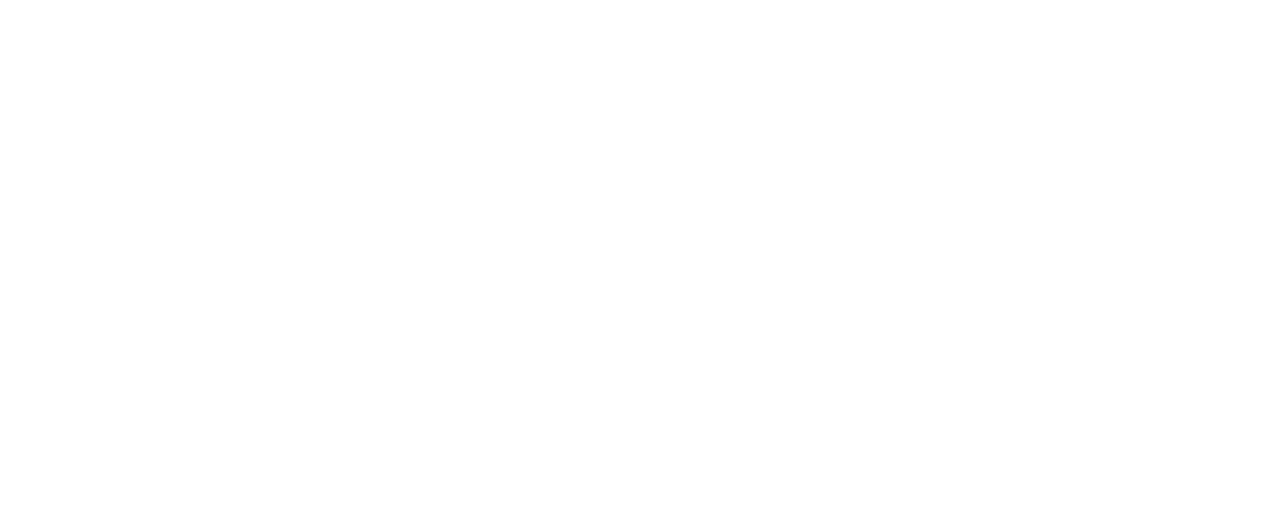
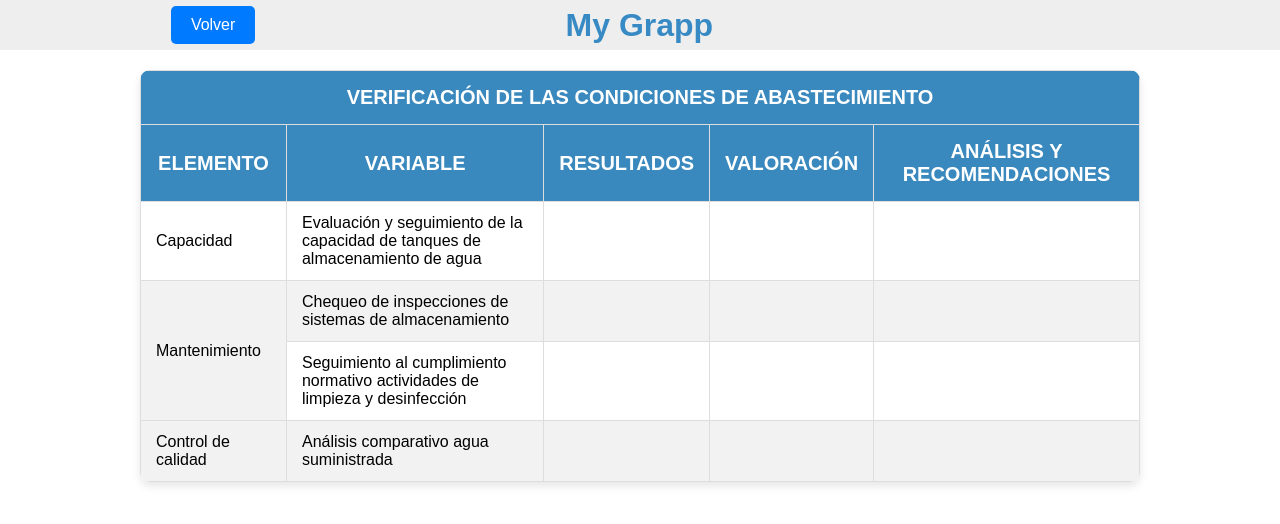
Before and after one commit to diazms04/MyGrapp-Acuacar, a React (Vite) app: page /diagnosis in a window 1280 px wide. Before the commit this address had no page. Shown: the top 524 px of the page. Built offline with nearby package versions, Linux system fonts and the light colour scheme.

Commit message:
diagnosis page

```diff
--- a/package.json
+++ b/package.json
@@ -10,6 +10,7 @@
     "preview": "vite preview"
   },
   "dependencies": {
+    "html2pdf.js": "^0.10.1",
     "react": "^18.2.0",
     "react-dom": "^18.2.0",
     "react-router-dom": "^6.23.1"
--- a/src/components/NavBar/NavBar.jsx
+++ b/src/components/NavBar/NavBar.jsx
@@ -1,9 +1,7 @@
 import React from 'react';
 import './NavBar.scss';
-import imglo from '../../assets/Logo Acuacar 2019.png';
-import logoPatio from '../../assets/patio.png';
 
-function NavBar({ leftChildren }) {
+function NavBar({ leftChildren, rightChildren }) {
   return (
     <div className="nav_container">
       <div className="logos_pro">
@@ -12,7 +10,9 @@
       <div className="title_nav">
         <h1 className="titles">My Grapp</h1>
       </div>
-      <div className="logos_pro"></div>
+      <div className="logos_pro">
+        {rightChildren}
+      </div>
     </div>
   );
 }
--- /dev/null
+++ b/src/pages/Diagnosis/Diagnosis.jsx
@@ -0,0 +1,93 @@
+import React, { useEffect, useState } from 'react';
+import NavBar from '../../components/NavBar/NavBar';
+import BackButton from '../../components/BackButton/BackButton';
+import './Diagnosis.scss'; // Asegúrate de crear y enlazar este archivo CSS
+
+export default function Diagnosis() {
+  const [resultadoEvaluacion, setResultadoEvaluacion] = useState('');
+
+  useEffect(() => {
+    const storedResultado = localStorage.getItem('resultadoEvaluacion');
+    if (storedResultado) {
+      setResultadoEvaluacion(storedResultado);
+    }
+  }, []);
+
+  const getResultadoClass = () => {
+    if (resultadoEvaluacion === 'Óptimo - satisfactorio') {
+      return 'resultado-optimo';
+    } else if (resultadoEvaluacion === 'Riesgo crítico-insatisfactorio') {
+      return 'resultado-riesgo';
+    }
+    return '';
+  };
+
+  const getValoracion = () => {
+    if (resultadoEvaluacion === 'Óptimo - satisfactorio') {
+      return '100%';
+    } else if (resultadoEvaluacion === 'Riesgo crítico-insatisfactorio') {
+      return '0%';
+    }
+    return '';
+  };
+
+  const getAnalisisRecomendaciones = () => {
+    if (resultadoEvaluacion === 'Óptimo - satisfactorio') {
+      return '¡EXCELENTE! Su capacidad de almacenamiento para abastecimiento es ideal para el abastecimiento de su actividad productiva por 24 h. Le sugerimos evaluar las condiciones y/o estado de los sistemas de almacenamiento para su correcto funcionamiento en términos de calidad.';
+    } else if (resultadoEvaluacion === 'Riesgo crítico-insatisfactorio') {
+      return '¡ALERTA! Su sistema de almacenamiento cuenta con capacidad insuficiente para almacenar y abastecer sus actividades. Es importante que tome acciones inmediatas en relación a lo siguiente.- Planifique e implemente a corto plazo los ajustes correspondientes al sistema de abastecimiento.- Verifique y proyecte su capacidad para tomar decisiones correctas en el dimensionamiento del sistema.- Refuerce de manera temporal las medidas de ahorro y consumo en su establecimiento.';
+    }
+    return '';
+  };
+
+  return (
+    <div>
+      <NavBar leftChildren={<BackButton />} />
+      <div className="diagnosis-container">
+        <table>
+          <thead>
+            <tr>
+              <th colSpan="5">Verificación de las condiciones de abastecimiento</th>
+            </tr>
+            <tr>
+              <th>ELEMENTO</th>
+              <th>VARIABLE</th>
+              <th>RESULTADOS</th>
+              <th>VALORACIÓN</th>
+              <th>ANÁLISIS Y RECOMENDACIONES</th>
+            </tr>
+          </thead>
+          <tbody>
+            <tr>
+              <td>Capacidad</td>
+              <td>Evaluación y seguimiento de la capacidad de tanques de almacenamiento de agua</td>
+              <td className={getResultadoClass()}>{resultadoEvaluacion}</td>
+              <td>{getValoracion()}</td>
+              <td>{getAnalisisRecomendaciones()}</td>
+            </tr>
+            <tr>
+              <td rowSpan="2">Mantenimiento</td>
+              <td>Chequeo de inspecciones de sistemas de almacenamiento</td>
+              <td className={getResultadoClass()}>{resultadoEvaluacion}</td>
+              <td>{getValoracion()}</td>
+              <td>{getAnalisisRecomendaciones()}</td>
+            </tr>
+            <tr>
+              <td>Seguimiento al cumplimiento normativo actividades de limpieza y desinfección</td>
+              <td className={getResultadoClass()}>{resultadoEvaluacion}</td>
+              <td>{getValoracion()}</td>
+              <td>{getAnalisisRecomendaciones()}</td>
+            </tr>
+            <tr>
+              <td>Control de calidad</td>
+              <td>Análisis comparativo agua suministrada</td>
+              <td className={getResultadoClass()}>{resultadoEvaluacion}</td>
+              <td>{getValoracion()}</td>
+              <td>{getAnalisisRecomendaciones()}</td>
+            </tr>
+          </tbody>
+        </table>
+      </div>
+    </div>
+  );
+}
--- /dev/null
+++ b/src/pages/Diagnosis/Diagnosis.scss
@@ -0,0 +1,51 @@
+/* Diagnosis.css */
+
+.diagnosis-container {
+    display: flex;
+    flex-direction: column;
+    align-items: center;
+    min-height: 100vh; /* Asegurar que ocupe al menos toda la altura visible */
+    font-family: 'Arial', sans-serif;
+    margin-bottom: 20px;
+  }
+
+  table {
+    width: 100%;
+    max-width: 1000px;
+    border-collapse: collapse;
+    box-shadow: 0 4px 8px rgba(0, 0, 0, 0.1);
+    background-color: #fff;
+    overflow: hidden;
+    border-radius: 10px;
+    margin-bottom: 20px;
+    margin-top: 20px;
+  }
+
+  th, td {
+    padding: 12px 15px;
+    text-align: left;
+    border: 1px solid #ddd;
+  }
+
+  th {
+    background-color: #3a89be;
+    color: #fff;
+    text-transform: uppercase;
+    font-weight: 600;
+  }
+
+  thead th {
+    font-size: 20px;
+    text-align: center;
+    padding: 15px;
+    background-color: #3a89be;
+
+  }
+
+  tbody tr:nth-child(even) {
+    background-color: #f2f2f2;
+  }
+
+  tbody tr:hover {
+    background-color: #e9e9e9;
+  }
--- /dev/null
+++ b/src/pages/Diagnosis/index.jsx
@@ -0,0 +1 @@
+export * from './Diagnosis'
--- a/src/pages/Esctaa/Esctaa.jsx
+++ b/src/pages/Esctaa/Esctaa.jsx
@@ -8,7 +8,6 @@
   const [sector, setSector] = useState('gastronomico');
   const [inputValue, setInputValue] = useState(0);
   const [consumo, setConsumo] = useState(0);
-  const [porcentaje, setPorcentaje] = useState('');
   const [estado, setEstado] = useState('');
   const [valorE1Texto, setValorE1Texto] = useState('');
   const [estadosTabla3, setEstadosTabla3] = useState({
@@ -27,7 +26,6 @@
     setSector(event.target.value);
     setInputValue(0);
     setConsumo(0);
-    setPorcentaje('');
     setEstado('');
     setValorE1Texto('');
   };
@@ -89,6 +87,10 @@
   };
 
   const selectedSector = sectores.find((s) => s.value === sector);
+
+  const handleSaveToLocalStorage = () => {
+    localStorage.setItem('resultadoEvaluacion', estado);
+  };
 
   return (
     <div className="esctaa-container">
@@ -233,6 +235,8 @@
           </tr>
         </tbody>
       </table>
+
+      <button className="back-button" onClick={handleSaveToLocalStorage}>Guardar Resultado de Evaluación</button>
     </div>
   );
 }
--- a/src/pages/ToolsGra/ToolsGra.jsx
+++ b/src/pages/ToolsGra/ToolsGra.jsx
@@ -1,15 +1,22 @@
 import React from 'react';
-import { Link, useLocation } from 'react-router-dom';
+import { Link, useLocation, useNavigate } from 'react-router-dom';
 import './ToolsGra.scss'; // Archivo de estilos
 import NavBar from '../../components/NavBar/NavBar';
+
 
 export default function ToolsGra() {
   const location = useLocation();
   const { companyName, nit } = location.state || {}; // Obtiene los datos pasados por la navegación
 
+  const navigate = useNavigate();
+
+  const handleButtonClick = () => {
+    navigate('/diagnosis');
+
+  };
   return (
     <>
-      <NavBar /> {/* Incluimos el NavBar fuera del contenedor principal */}
+      <NavBar rightChildren={<button className="back-button" onClick={handleButtonClick}>Informe</button>}/> {/* Incluimos el NavBar fuera del contenedor principal */}
       <div className='tools-gra-container'>
         <div className='company-info'>
           <h2>Empresa: {companyName}</h2>
--- a/src/pages/ToolsGra/ToolsGra.scss
+++ b/src/pages/ToolsGra/ToolsGra.scss
@@ -3,7 +3,7 @@
   display: flex;
   flex-direction: column;
   align-items: center;
-  height: 100vh;
+
   font-family: 'Arial', sans-serif;
 }
 
--- a/src/routes/WebRouter.jsx
+++ b/src/routes/WebRouter.jsx
@@ -5,6 +5,7 @@
 import ToolsGra from '../pages/ToolsGra/ToolsGra'
 import Vca from '../pages/Vca/Vca'
 import Esctaa from '../pages/Esctaa/Esctaa'
+import Diagnosis from '../pages/Diagnosis/Diagnosis'
 
 export function WebRouter() {
   return (
@@ -14,6 +15,7 @@
             <Route path='/toolsGra' element={<ToolsGra />} />
             <Route path='/vca' element={<Vca />} />
             <Route path='/esctaa' element={<Esctaa />} />
+            <Route path='/diagnosis' element={<Diagnosis />} />
       </Routes>
   )
 }
```
Also changed, not shown: src/pages/Home/Home.scss (line endings or trailing spaces), src/pages/Vca/Vca.jsx (line endings or trailing spaces), 1 other file (tests, documents, lock files or other folders).
